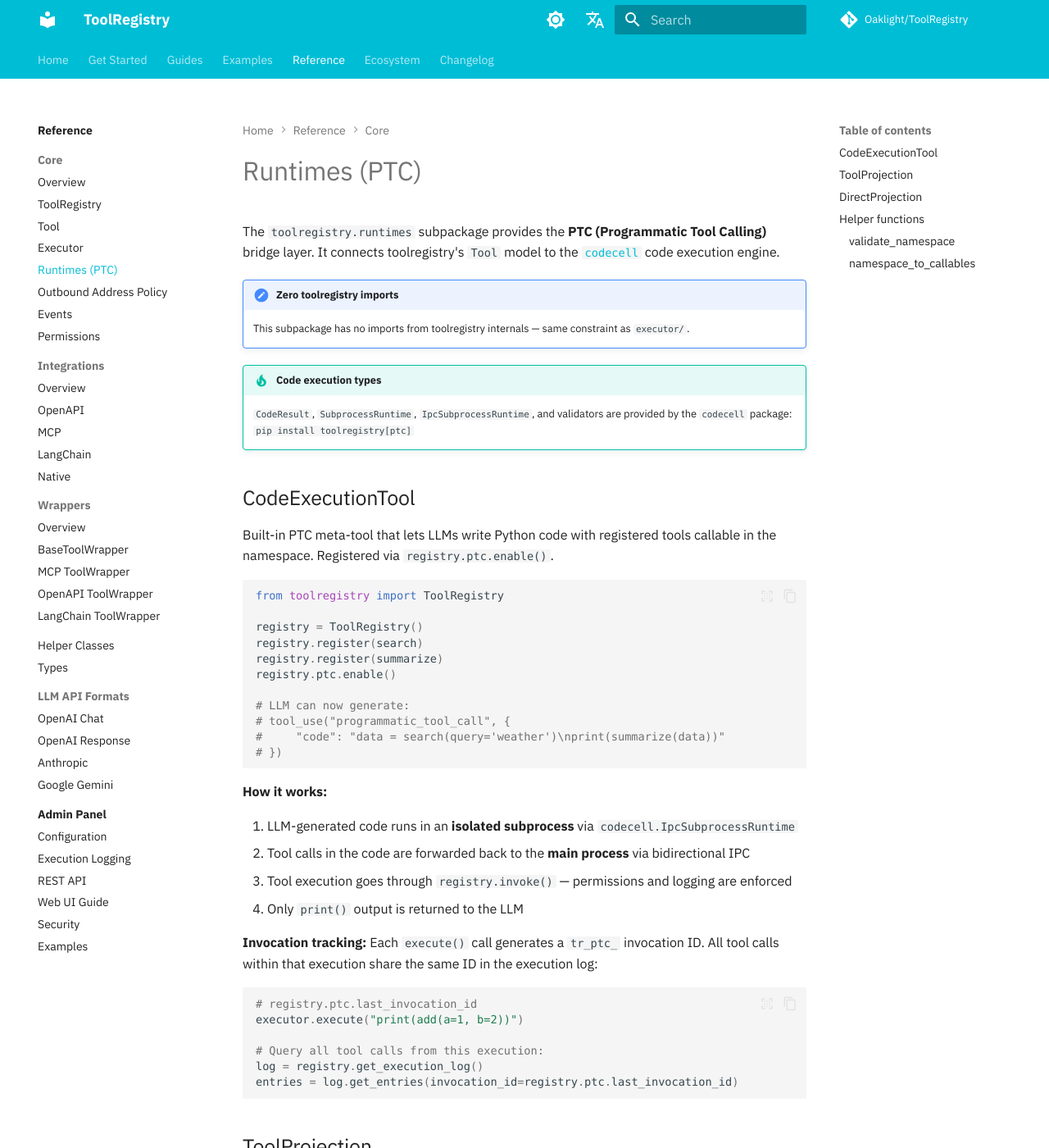
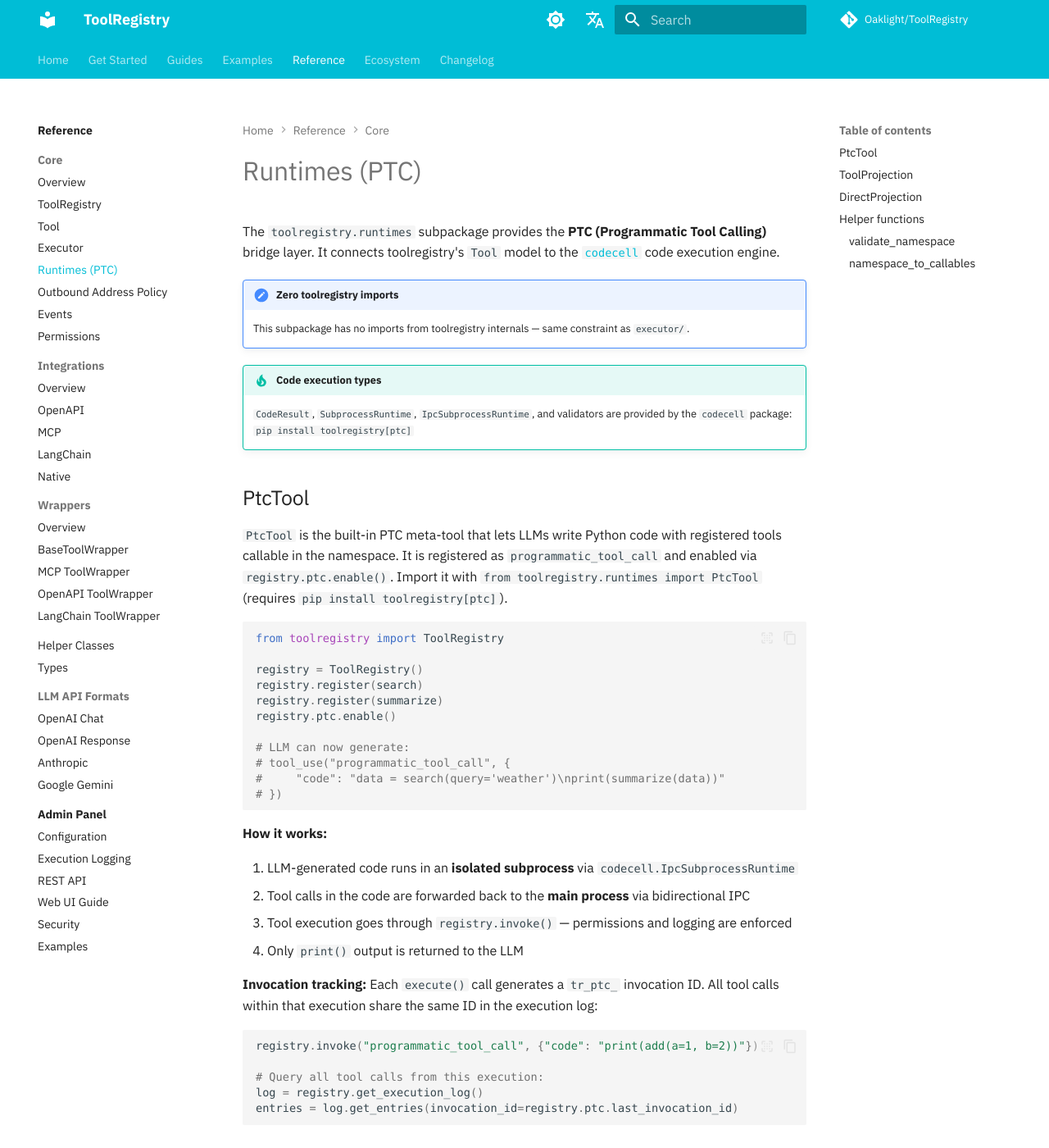
Before and after one commit to Oaklight/ToolRegistry, an MkDocs documentation site: the page built from docs/api/core/runtimes.md, in a window 1280 px wide and 1400 px high. Shown: the whole window at 82% size. Built offline with MkDocs 1.6.1 and Material for MkDocs 9.7.7, drawn with Linux system fonts in a browser that asks for light colours; some web fonts are replaced; comment, search, counter and statistics services are not loaded.

Commit message:
docs(api): match the core pages to the current API
get_available_tools() -> list_tools(); drop the namespace argument it never
took. Register metadata through Tool.from_function() because register()
drops a metadata= keyword for native targets. execute_tool() -> invoke().
ExecutionStatus -> HandleStatus. CodeExecutionTool -> PtcTool, and invoke
the meta-tool through the registry instead of an undefined executor.

````diff
--- a/docs/api/core/runtimes.md
+++ b/docs/api/core/runtimes.md
@@ -10,9 +10,13 @@ The `toolregistry.runtimes` subpackage provides the **PTC (Programmatic Tool Cal
     `CodeResult`, `SubprocessRuntime`, `IpcSubprocessRuntime`, and validators
     are provided by the `codecell` package: `pip install toolregistry[ptc]`
 
-## CodeExecutionTool
+## PtcTool
 
-Built-in PTC meta-tool that lets LLMs write Python code with registered tools callable in the namespace. Registered via `registry.ptc.enable()`.
+`PtcTool` is the built-in PTC meta-tool that lets LLMs write Python code with
+registered tools callable in the namespace. It is registered as
+`programmatic_tool_call` and enabled via `registry.ptc.enable()`. Import it
+with `from toolregistry.runtimes import PtcTool` (requires
+`pip install toolregistry[ptc]`).
 
 ```python
 from toolregistry import ToolRegistry
@@ -38,8 +42,7 @@ registry.ptc.enable()
 **Invocation tracking:** Each `execute()` call generates a `tr_ptc_` invocation ID. All tool calls within that execution share the same ID in the execution log:
 
 ```python
-# registry.ptc.last_invocation_id
-executor.execute("print(add(a=1, b=2))")
+registry.invoke("programmatic_tool_call", {"code": "print(add(a=1, b=2))"})
 
 # Query all tool calls from this execution:
 log = registry.get_execution_log()
````
Also changed, not shown: docs/api/core/executor.md (+1 -1 lines), docs/api/core/tool.md (+2 -1 lines), docs/api/core/toolregistry.md (+41 -12 lines).
